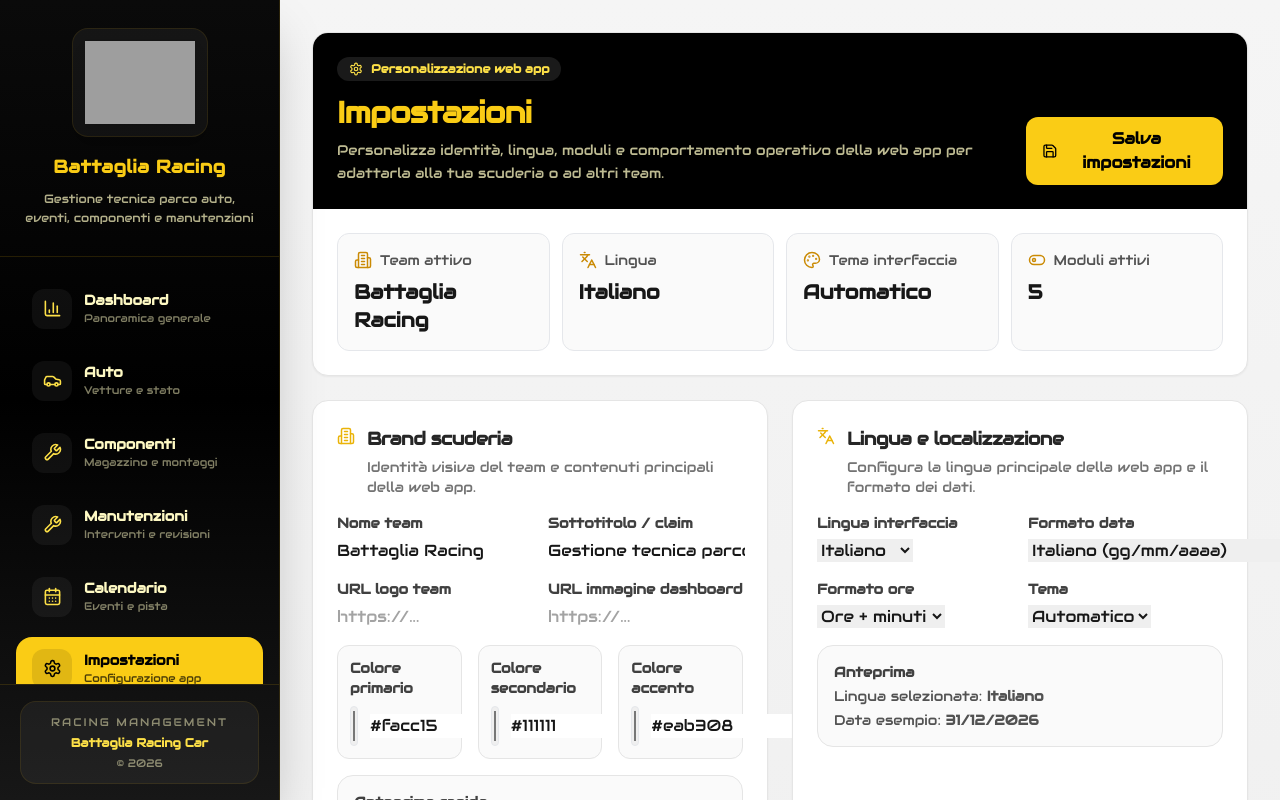
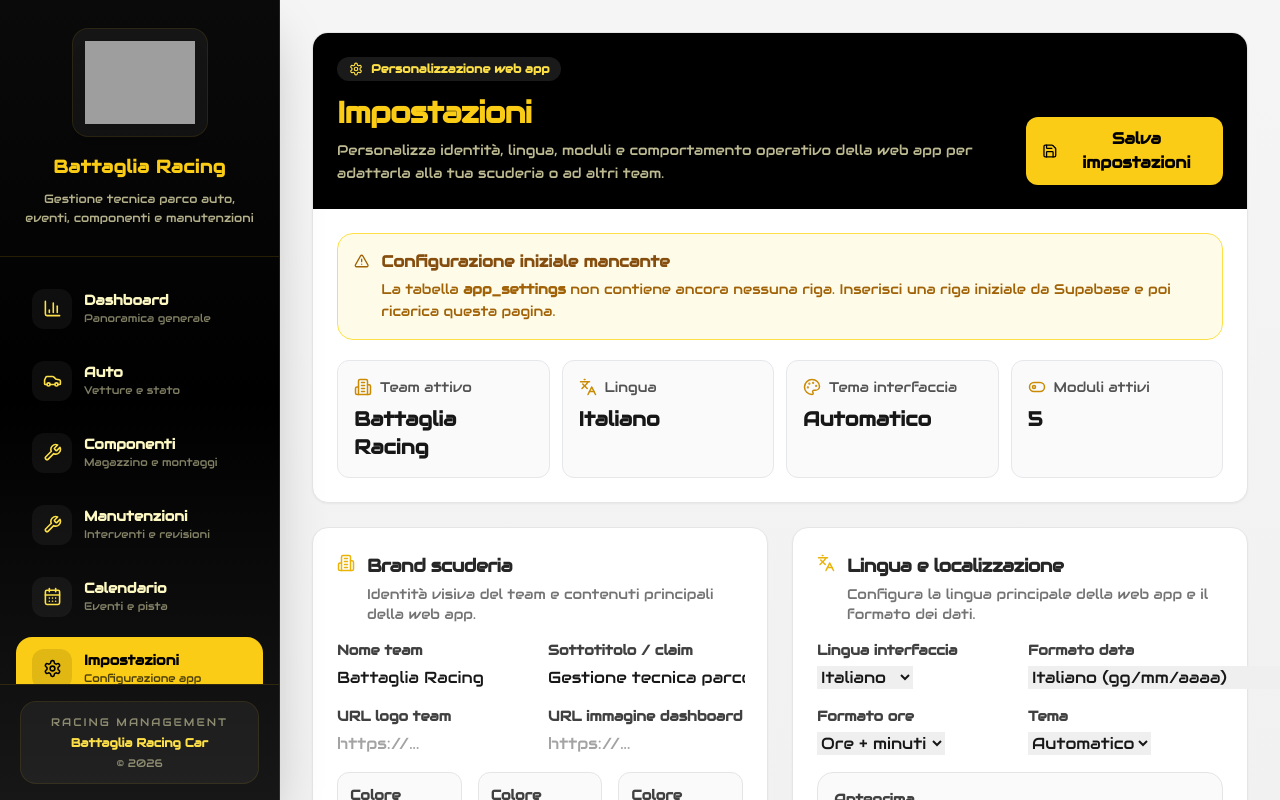
Before and after one commit to BattagliaGiuseppe/parco-auto, a Next.js app: page /settings in a window 1280 px wide. Shown: the top 800 px of the page. Built offline with nearby package versions, Linux system fonts and the light colour scheme; no server answers; the database is empty; grey boxes are pictures that could not be loaded.

Commit message:
Update page.tsx

```diff
--- a/app/settings/page.tsx
+++ b/app/settings/page.tsx
@@ -21,6 +21,7 @@ import {
   ToggleLeft,
   Loader2,
   CheckCircle2,
+  TriangleAlert,
 } from "lucide-react";
 import { Audiowide } from "next/font/google";
 
@@ -110,6 +111,7 @@ export default function SettingsPage() {
   const [settingsId, setSettingsId] = useState<string | null>(null);
   const [loading, setLoading] = useState(true);
   const [saving, setSaving] = useState(false);
+  const [missingSettings, setMissingSettings] = useState(false);
 
   const [teamName, setTeamName] = useState(DEFAULT_SETTINGS.team_name);
   const [teamSubtitle, setTeamSubtitle] = useState(DEFAULT_SETTINGS.team_subtitle || "");
@@ -179,6 +181,7 @@ export default function SettingsPage() {
 
   function applySettings(row: AppSettingsRow) {
     setSettingsId(row.id);
+    setMissingSettings(false);
 
     setTeamName(row.team_name || DEFAULT_SETTINGS.team_name);
     setTeamSubtitle(row.team_subtitle || "");
@@ -217,36 +220,24 @@ export default function SettingsPage() {
     setWeeklySummary(row.weekly_summary ?? DEFAULT_SETTINGS.weekly_summary);
   }
 
-  async function ensureSettingsRow() {
-    const { data: existing, error: selectError } = await supabase
+  useEffect(() => {
+    const load = async () => {
+      try {
+        setLoading(true);
+
+        const { data, error } = await supabase
           .from("app_settings")
           .select("*")
           .limit(1)
           .maybeSingle();
 
-    if (selectError) throw new Error(selectError.message);
+        if (error) throw new Error(error.message);
 
-    if (existing) {
-      applySettings(existing as AppSettingsRow);
-      return;
+        if (!data) {
+          setMissingSettings(true);
+        } else {
+          applySettings(data as AppSettingsRow);
         }
-
-    const { data: inserted, error: insertError } = await supabase
-      .from("app_settings")
-      .insert([DEFAULT_SETTINGS])
-      .select("*")
-      .single();
-
-    if (insertError) throw new Error(insertError.message);
-
-    applySettings(inserted as AppSettingsRow);
-  }
-
-  useEffect(() => {
-    const load = async () => {
-      try {
-        setLoading(true);
-        await ensureSettingsRow();
       } catch (error: any) {
         showToast(`Errore caricamento impostazioni: ${error.message}`, "error");
       } finally {
@@ -258,6 +249,14 @@ export default function SettingsPage() {
   }, []);
 
   async function handleSave() {
+    if (!settingsId) {
+      showToast(
+        "Configurazione iniziale mancante. Crea prima una riga in app_settings su Supabase.",
+        "error"
+      );
+      return;
+    }
+
     try {
       setSaving(true);
 
@@ -271,7 +270,7 @@ export default function SettingsPage() {
         secondary_color: secondaryColor,
         accent_color: accentColor,
 
-        language: language,
+        language,
         date_format: dateFormat,
         theme_mode: themeMode,
         density_mode: densityMode,
@@ -293,16 +292,6 @@ export default function SettingsPage() {
         weekly_summary: weeklySummary,
       };
 
-      if (!settingsId) {
-        const { data, error } = await supabase
-          .from("app_settings")
-          .insert([payload])
-          .select("*")
-          .single();
-
-        if (error) throw new Error(error.message);
-        applySettings(data as AppSettingsRow);
-      } else {
       const { data, error } = await supabase
         .from("app_settings")
         .update(payload)
@@ -311,9 +300,8 @@ export default function SettingsPage() {
         .single();
 
       if (error) throw new Error(error.message);
+
       applySettings(data as AppSettingsRow);
-      }
-
       showToast("Impostazioni salvate correttamente");
     } catch (error: any) {
       showToast(`Errore salvataggio impostazioni: ${error.message}`, "error");
@@ -354,7 +342,7 @@ export default function SettingsPage() {
               </p>
             </div>
 
-            <button onClick={handleSave} disabled={saving} className="btn-primary">
+            <button onClick={handleSave} disabled={saving || !settingsId} className="btn-primary">
               {saving ? <Loader2 size={18} className="animate-spin" /> : <Save size={18} />}
               {saving ? "Salvataggio..." : "Salva impostazioni"}
             </button>
@@ -362,6 +350,22 @@ export default function SettingsPage() {
         </div>
 
         <div className="p-5 md:p-6">
+          {missingSettings && (
+            <div className="mb-5 rounded-2xl border border-yellow-300 bg-yellow-50 p-4">
+              <div className="flex items-start gap-3">
+                <TriangleAlert className="text-yellow-700 mt-0.5" size={18} />
+                <div>
+                  <div className="font-bold text-yellow-800">Configurazione iniziale mancante</div>
+                  <div className="text-sm text-yellow-700 mt-1 leading-relaxed">
+                    La tabella <span className="font-semibold">app_settings</span> non contiene
+                    ancora nessuna riga. Inserisci una riga iniziale da Supabase e poi ricarica
+                    questa pagina.
+                  </div>
+                </div>
+              </div>
+            </div>
+          )}
+
           <div className="grid grid-cols-1 sm:grid-cols-2 xl:grid-cols-4 gap-3">
             <SummaryCard
               icon={<Building2 size={18} className="text-yellow-600" />}
@@ -440,21 +444,13 @@ export default function SettingsPage() {
           </div>
 
           <div className="grid grid-cols-1 sm:grid-cols-3 gap-4 mt-4">
-            <ColorField
-              label="Colore primario"
-              value={primaryColor}
-              onChange={setPrimaryColor}
-            />
+            <ColorField label="Colore primario" value={primaryColor} onChange={setPrimaryColor} />
             <ColorField
               label="Colore secondario"
               value={secondaryColor}
               onChange={setSecondaryColor}
             />
-            <ColorField
-              label="Colore accento"
-              value={accentColor}
-              onChange={setAccentColor}
-            />
+            <ColorField label="Colore accento" value={accentColor} onChange={setAccentColor} />
           </div>
 
           <div className="mt-4 rounded-2xl border border-neutral-200 bg-neutral-50 p-4">
```
Lines whose indentation alone changed are shown as unchanged.
